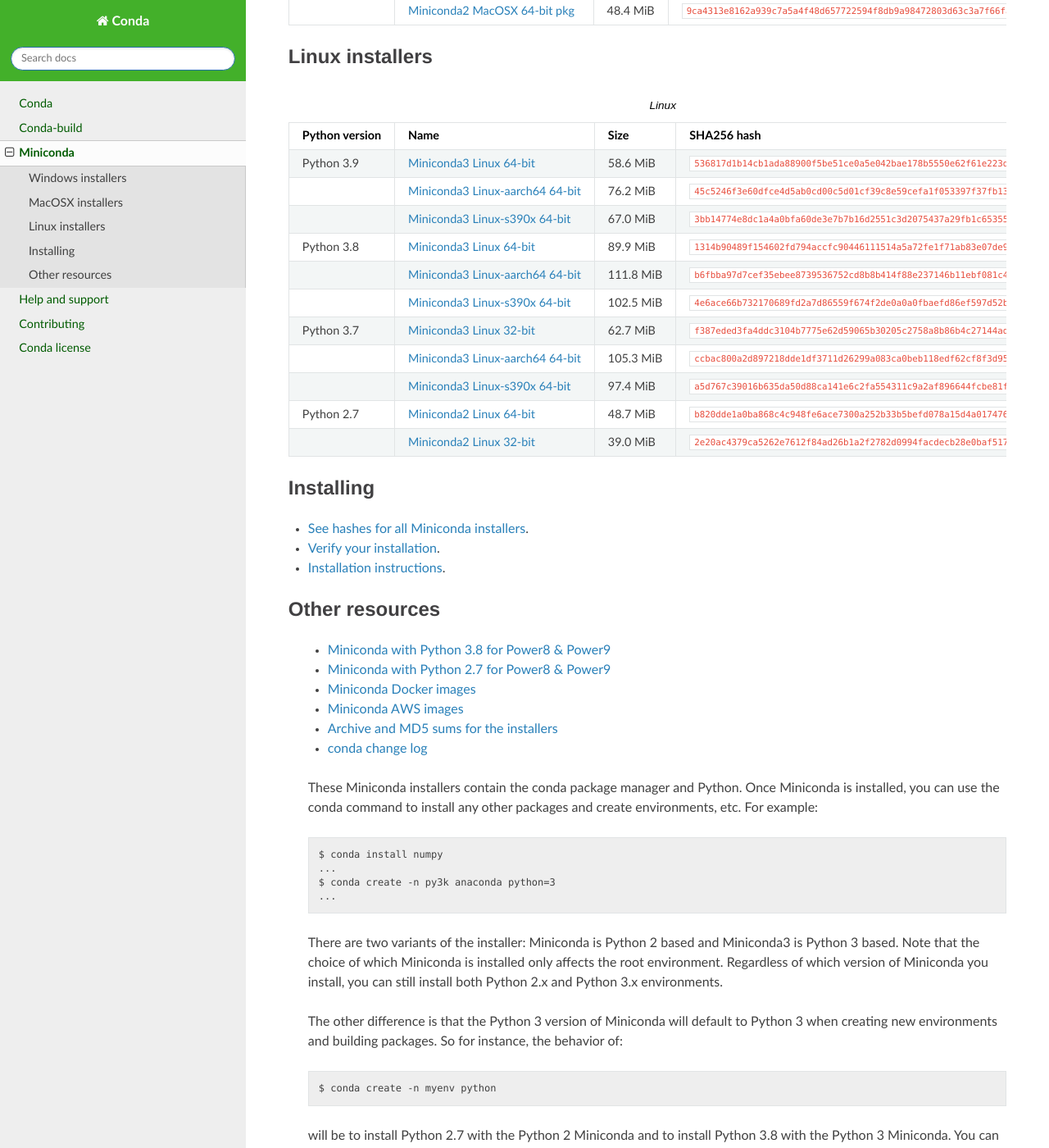
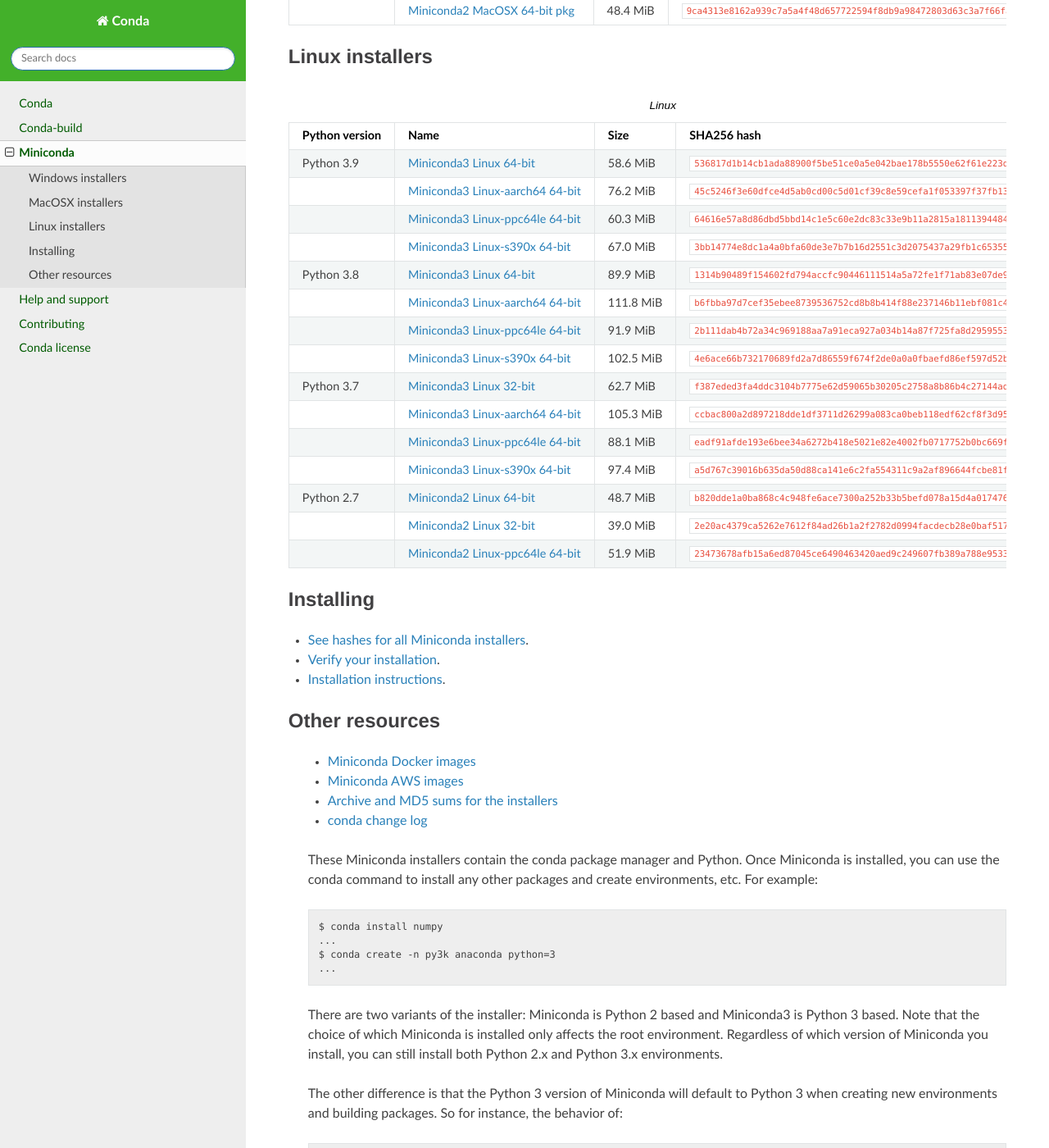
Before and after one commit to conda/conda-docs, a Sphinx documentation site: the page built from docs/source/miniconda.rst, in a window 1280 px wide and 1400 px high, scrolled down 956 px. Shown: the whole window at 82% size. Built offline with Sphinx 7.4.7 and the Read the Docs theme 2.0.0, drawn with Linux system fonts in a browser that asks for light colours.

Commit message:
Relocating PowerPC installers into the table format.

```diff
--- a/docs/source/miniconda.rst
+++ b/docs/source/miniconda.rst
@@ -52,15 +52,19 @@
 
    Python 3.9,`Miniconda3 Linux 64-bit <https://repo.anaconda.com/miniconda/Miniconda3-py39_4.9.2-Linux-x86_64.sh>`_,58.6 MiB,``536817d1b14cb1ada88900f5be51ce0a5e042bae178b5550e62f61e223deae7c``
    ,`Miniconda3 Linux-aarch64 64-bit <https://repo.anaconda.com/miniconda/Miniconda3-py39_4.9.2-Linux-aarch64.sh>`_,76.2 MiB,``45c5246f3e60dfce4d5ab0cd00c5d01cf39c8e59cefa1f053397f37fb13f4410``
+   ,`Miniconda3 Linux-ppc64le 64-bit <https://repo.anaconda.com/miniconda/Miniconda3-py39_4.9.2-Linux-ppc64le.sh>`_,60.3 MiB,``64616e57a8d86dbd5bbd14c1e5c60e2dc83c33e9b11a2815a1811394484534ab``
    ,`Miniconda3 Linux-s390x 64-bit <https://repo.anaconda.com/miniconda/Miniconda3-py39_4.9.2-Linux-s390x.sh>`_,67.0 MiB,``3bb14774e8dc1a4a0bfa60de3e7b7b16d2551c3d2075437a29fb1c65355732d6``
    Python 3.8,`Miniconda3 Linux 64-bit <https://repo.anaconda.com/miniconda/Miniconda3-latest-Linux-x86_64.sh>`_,89.9 MiB,``1314b90489f154602fd794accfc90446111514a5a72fe1f71ab83e07de9504a7``
    ,`Miniconda3 Linux-aarch64 64-bit <https://repo.anaconda.com/miniconda/Miniconda3-latest-Linux-aarch64.sh>`_,111.8 MiB,``b6fbba97d7cef35ebee8739536752cd8b8b414f88e237146b11ebf081c44618f``
+   ,`Miniconda3 Linux-ppc64le 64-bit <https://repo.anaconda.com/miniconda/Miniconda3-latest-Linux-ppc64le.sh>`_,91.9 MiB,``2b111dab4b72a34c969188aa7a91eca927a034b14a87f725fa8d295955364e71``
    ,`Miniconda3 Linux-s390x 64-bit <https://repo.anaconda.com/miniconda/Miniconda3-latest-Linux-s390x.sh>`_,102.5 MiB,``4e6ace66b732170689fd2a7d86559f674f2de0a0a0fbaefd86ef597d52b89d16``
    Python 3.7,`Miniconda3 Linux 32-bit <https://repo.anaconda.com/miniconda/Miniconda3-latest-Linux-x86.sh>`_,62.7 MiB,``f387eded3fa4ddc3104b7775e62d59065b30205c2758a8b86b4c27144adafcc4``
    ,`Miniconda3 Linux-aarch64 64-bit <https://repo.anaconda.com/miniconda/Miniconda3-py37_4.9.2-Linux-aarch64.sh>`_,105.3 MiB,``ccbac800a2d897218dde1df3711d26299a083ca0beb118edf62cf8f3d9516da8``
+   ,`Miniconda3 Linux-ppc64le 64-bit <https://repo.anaconda.com/miniconda/Miniconda3-py37_4.9.2-Linux-ppc64le.sh>`_,88.1 MiB,``eadf91afde193e6bee34a6272b418e5021e82e4002fb0717752b0bc669f54937``
    ,`Miniconda3 Linux-s390x 64-bit <https://repo.anaconda.com/miniconda/Miniconda3-py37_4.9.2-Linux-s390x.sh>`_,97.4 MiB,``a5d767c39016b635da50d88ca141e6c2fa554311c9a2af896644fcbe81f7ce82``
    Python 2.7,`Miniconda2 Linux 64-bit <https://repo.anaconda.com/miniconda/Miniconda2-latest-Linux-x86_64.sh>`_,48.7 MiB,``b820dde1a0ba868c4c948fe6ace7300a252b33b5befd078a15d4a017476b8979``
    ,`Miniconda2 Linux 32-bit <https://repo.anaconda.com/miniconda/Miniconda2-latest-Linux-x86.sh>`_,39.0 MiB,``2e20ac4379ca5262e7612f84ad26b1a2f2782d0994facdecb28e0baf51749979``
+   ,`Miniconda2 Linux-ppc64le 64-bit <https://repo.anaconda.com/miniconda/Miniconda2-latest-Linux-ppc64le.sh>`_,51.9 MiB,``23473678afb15a6ed87045ce6490463420aed9c249607fb389a788e95335bb28``
 
 Installing
 ==========
@@ -72,10 +76,6 @@
 Other resources
 ===============
 
- -  `Miniconda with Python 3.8 for Power8 &
-    Power9 <https://repo.anaconda.com/miniconda/Miniconda3-latest-Linux-ppc64le.sh>`__
- -  `Miniconda with Python 2.7 for Power8 &
-    Power9 <https://repo.anaconda.com/miniconda/Miniconda2-latest-Linux-ppc64le.sh>`__
  -  `Miniconda Docker
     images <https://hub.docker.com/r/continuumio/>`__
  -  `Miniconda AWS
```
